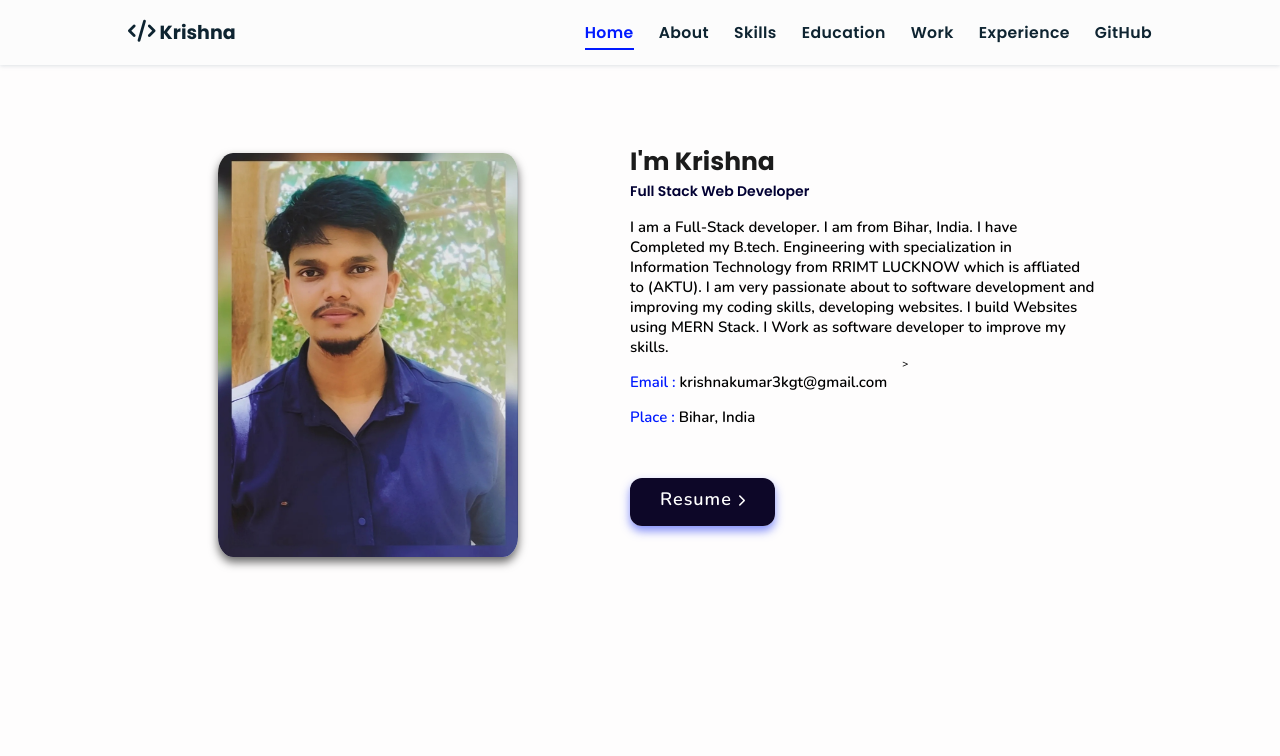
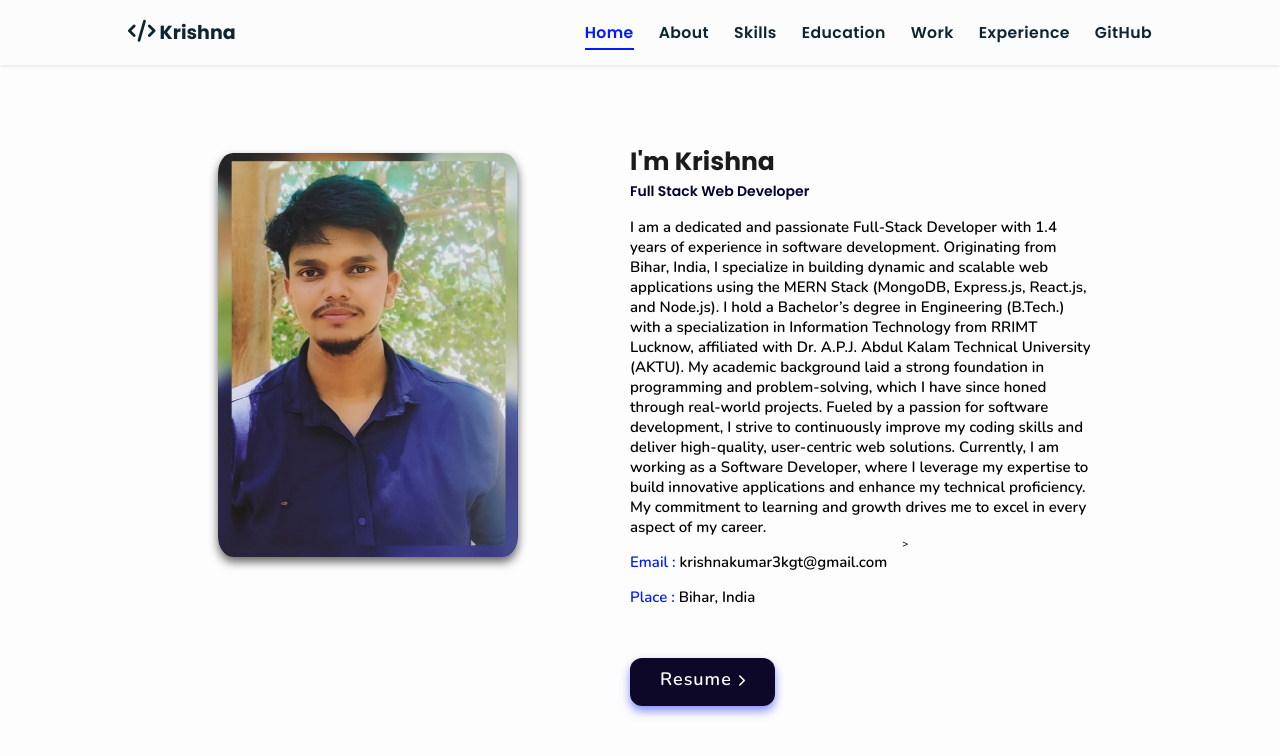
Before and after one commit to Krishnakumar3k/KK-Portfolio, a plain HTML site: page index.html in a window 1280 px wide. Both pictures are taken after a click on the link "About Me". Shown: the part 800-1556 px from the top of the page. Drawn offline with nearby package versions, Linux system fonts and the light colour scheme; no server answers.

Commit message:
Update index.html

```diff
--- a/index.html
+++ b/index.html
@@ -77,10 +77,11 @@
         <h3>I'm Krishna</h3>
         <span class="tag">Full Stack Web Developer</span>
 
-        <p>I am a Full-Stack developer. I am from Bihar, India.
-          I have Completed my B.tech. Engineering with specialization in Information Technology from RRIMT LUCKNOW which is affliated to (AKTU).
-          I am very passionate about to software development and improving my coding skills, developing  websites.
-          I build Websites using MERN Stack.  I Work as software developer to improve my skills.
+        <p>I am a dedicated and passionate Full-Stack Developer with 1.4 years of experience in software development. Originating from Bihar, India, I specialize in building dynamic and scalable web applications using the MERN Stack (MongoDB, Express.js, React.js, and Node.js).
+
+I hold a Bachelor’s degree in Engineering (B.Tech.) with a specialization in Information Technology from RRIMT Lucknow, affiliated with Dr. A.P.J. Abdul Kalam Technical University (AKTU). My academic background laid a strong foundation in programming and problem-solving, which I have since honed through real-world projects.
+
+Fueled by a passion for software development, I strive to continuously improve my coding skills and deliver high-quality, user-centric web solutions. Currently, I am working as a Software Developer, where I leverage my expertise to build innovative applications and enhance my technical proficiency. My commitment to learning and growth drives me to excel in every aspect of my career.
           </p>
 
         <div class="box-container">
```
